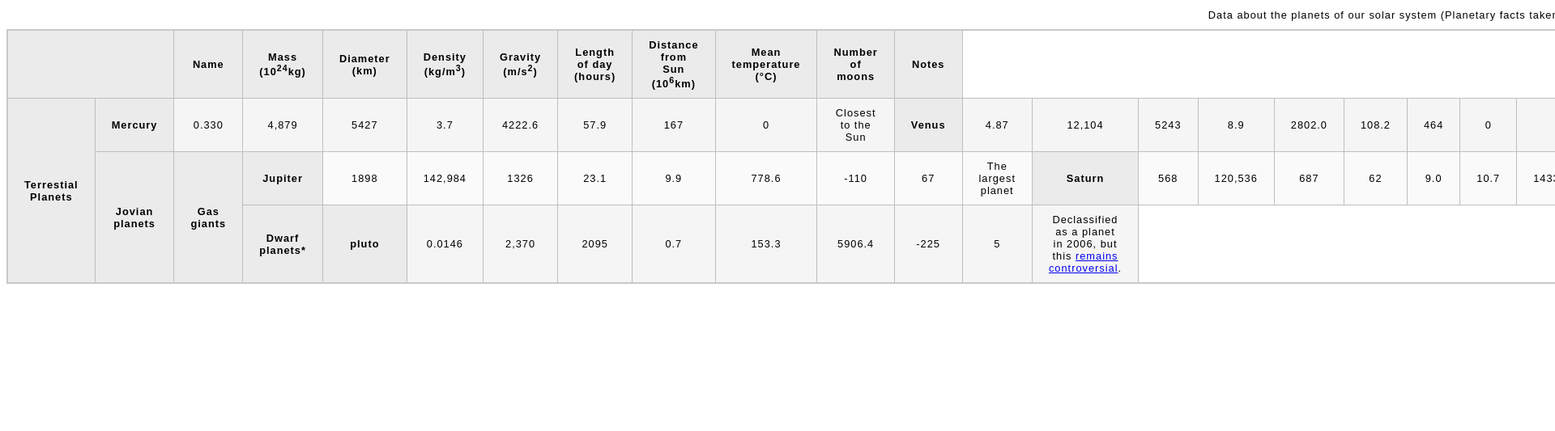
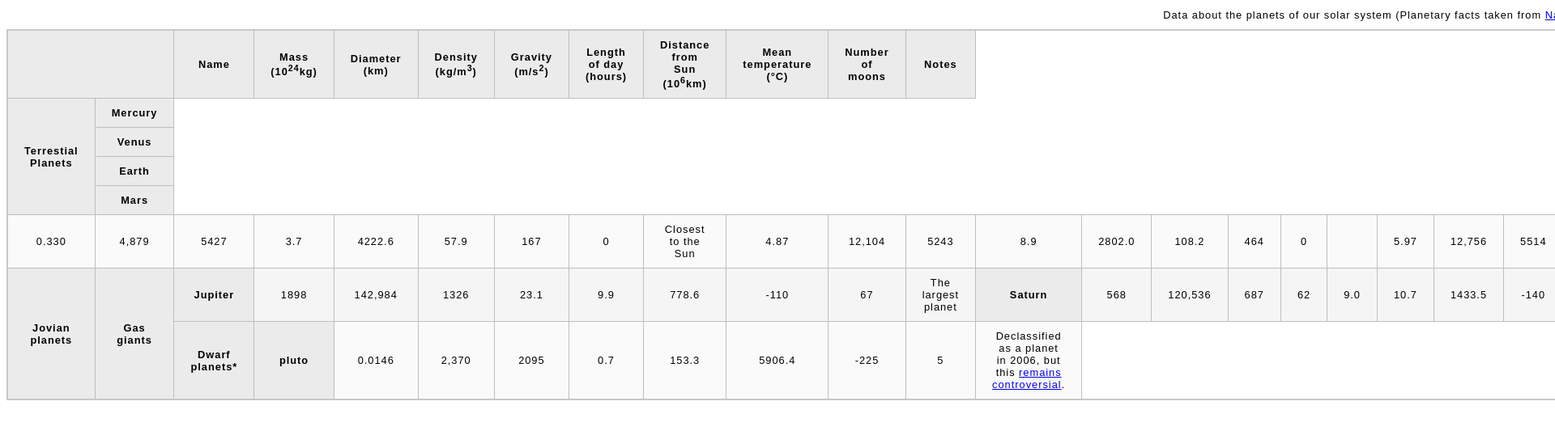
Before and after one commit to Sakshipatade/frontend_lang, a plain HTML site: page Table_Examples/task.html in a window 1280 px wide. Shown: the part 79-612 px from the top of the page at 81% size, 1920 px wide, since content can reach past the window. Drawn offline with Linux system fonts and the light colour scheme.

Commit message:
Code is in changes

```diff
--- a/Table_Examples/task.html
+++ b/Table_Examples/task.html
@@ -31,8 +31,13 @@
 
     <tbody>
         <tr>
-        <th rowspan="4" id="terrestail">Terrestial Planets</th>
-        <th headers="terrestail">Mercury</th>
+        <th rowspan="5" id="terrestail">Terrestial Planets</th>
+        <tr><th headers="terrestail">Mercury</th></tr>
+        <tr><th headers="terrestail">Venus</th></tr>
+        <tr><th headers="terrestail">Earth</th></tr>
+        <tr><th headers="terrestail">Mars</th></tr>
+
+
         <td>0.330</td>
         <td>4,879</td>
         <td>5427</td>
@@ -45,38 +50,40 @@
 
 
 
-        <th headers="terrestail">Venus</th>
-        <td>4.87</td>
-        <td>12,104</td>
-        <td>5243</td>
-        <td>8.9</td>
-        <td>2802.0</td>
-        <td>108.2</td>
-        <td>464</td>
-        <td>0</td>
-        <td>&nbsp;</td>
 
-        <th headers="terrestail">Earth</th>
-        <td>5.97</td>
-        <td>12,756</td>
-        <td>5514</td>
-        <td>9.8</td>
-        <td>24.0</td>
-        <td>149.6</td>
-        <td>15</td>
-        <td>1</td>
-        <td>Our world</td>
 
-        <th headers="terrestail">Mars</th>
-        <td>0.642</td>
-        <td>6,792</td>
-        <td>3933</td>
-        <td>3.7</td>
-        <td>24.7</td>
-        <td>227.9</td>
-        <td>65</td>
-        <td>2</td>
-        <td>The red planet</td>
+
+        <td headers="venus">4.87</td>
+        <td headers="venus">12,104</td>
+        <td headers="venus">5243</td>
+        <td headers="venus">8.9</td>
+        <td headers="venus">2802.0</td>
+        <td headers="venus">108.2</td>
+        <td headers="venus">464</td>
+        <td headers="venus">0</td>
+        <td headers="venus">&nbsp;</td>
+
+
+        <td headers="earth">5.97</td>
+        <td headers="earth">12,756</td>
+        <td headers="earth">5514</td>
+        <td headers="earth">9.8</td>
+        <td headers="earth">24.0</td>
+        <td headers="earth">149.6</td>
+        <td headers="earth">15</td>
+        <td headers="earth">1</td>
+        <td headers="earth">Our world</td>
+
+
+        <td headers="mars">0.642</td>
+        <td headers="mars">6,792</td>
+        <td headers="mars">3933</td>
+        <td headers="mars">3.7</td>
+        <td headers="mars">24.7</td>
+        <td headers="mars">227.9</td>
+        <td headers="mars">65</td>
+        <td headers="mars">2</td>
+        <td headers="mars">The red planet</td>
       </tr>
 
       <tr>
```
